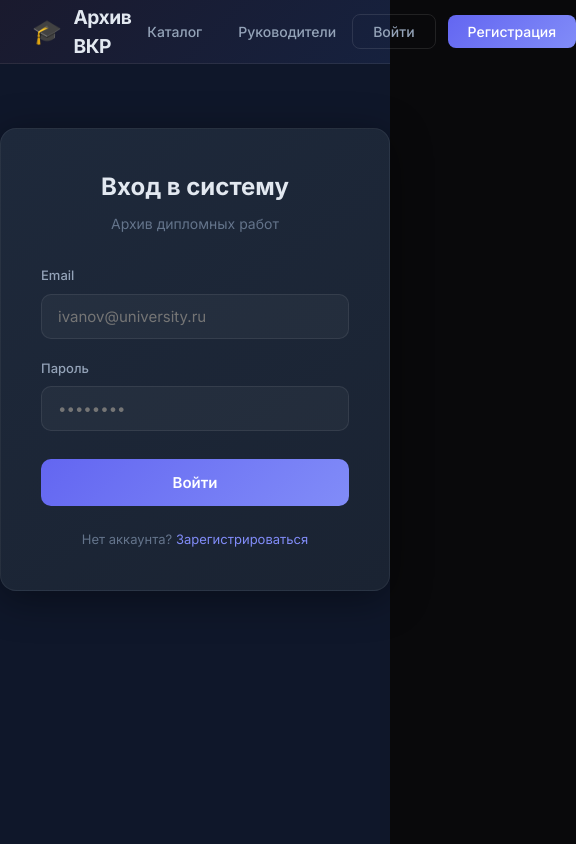
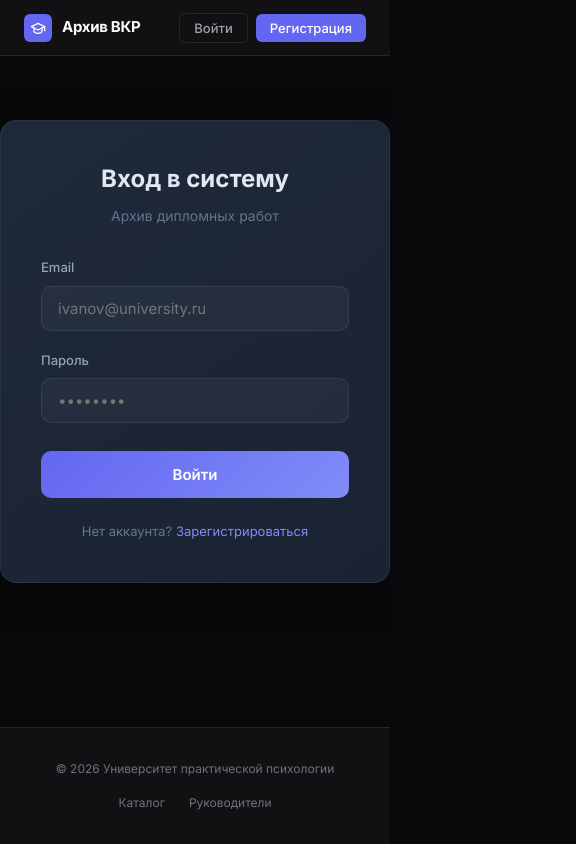
Before and after one commit to AstashevaAG/diplom-archive-front, a React (Vite) app: page /login in a window 390 px wide. Shown: the whole page, 576 px wide, since content can reach past the window. Built offline with nearby package versions, Linux system fonts and the light colour scheme; no server answers.

Commit message:
feat: redesign layout - SVG logo, clean header, footer component, responsive mobile support

```diff
--- a/src/components/Layout/Layout.module.css
+++ b/src/components/Layout/Layout.module.css
@@ -4,65 +4,82 @@
   min-height: 100vh;
 }
 
+/* ===== Header ===== */
 .header {
   display: flex;
   align-items: center;
   justify-content: space-between;
-  padding: 0 2rem;
-  height: 64px;
-  background: linear-gradient(135deg, #1a1a2e, #16213e);
-  border-bottom: 1px solid rgba(255, 255, 255, 0.08);
+  padding: 0 1.5rem;
+  height: var(--header-height);
+  background: var(--bg-secondary);
+  border-bottom: 1px solid var(--border);
   position: sticky;
   top: 0;
   z-index: 100;
-  backdrop-filter: blur(12px);
 }
 
 .logo {
   display: flex;
   align-items: center;
-  gap: 0.75rem;
+  gap: 0.625rem;
   text-decoration: none;
-  color: #e2e8f0;
+  color: var(--text-primary);
   font-weight: 700;
-  font-size: 1.2rem;
-  letter-spacing: -0.025em;
+  font-size: 0.9375rem;
+  letter-spacing: -0.02em;
+  flex-shrink: 0;
 }
 
 .logoIcon {
-  font-size: 1.5rem;
+  display: flex;
+  align-items: center;
+  justify-content: center;
+  width: 28px;
+  height: 28px;
+  background: var(--accent);
+  border-radius: var(--radius-md);
+  color: white;
 }
 
+.logoIcon svg {
+  width: 16px;
+  height: 16px;
+}
+
+/* ===== Navigation ===== */
 .nav {
   display: flex;
   align-items: center;
-  gap: 0.25rem;
+  gap: 1px;
 }
 
 .navLink {
-  padding: 0.5rem 1rem;
-  color: #94a3b8;
+  padding: 0.375rem 0.75rem;
+  color: var(--text-secondary);
   text-decoration: none;
-  border-radius: 8px;
-  font-size: 0.875rem;
+  border-radius: var(--radius-md);
+  font-size: 0.8125rem;
   font-weight: 500;
-  transition: all 0.2s ease;
+  transition: color var(--transition-fast), background var(--transition-fast);
+  white-space: nowrap;
 }
 
 .navLink:hover {
-  color: #e2e8f0;
-  background: rgba(255, 255, 255, 0.06);
+  color: var(--text-primary);
+  background: var(--bg-hover);
 }
 
 .navLinkActive {
-  color: #818cf8;
-  background: rgba(129, 140, 248, 0.1);
+  color: var(--text-primary);
+  background: var(--bg-hover);
 }
 
+/* ===== Header Actions ===== */
 .headerActions {
   display: flex;
   align-items: center;
-  gap: 0.75rem;
+  gap: 0.5rem;
+  flex-shrink: 0;
 }
 
 .userInfo {
@@ -71,49 +88,135 @@
   gap: 0.75rem;
 }
 
+.userMeta {
+  text-align: right;
+}
+
 .userName {
-  color: #e2e8f0;
-  font-size: 0.875rem;
+  color: var(--text-primary);
+  font-size: 0.8125rem;
   font-weight: 500;
+  line-height: 1.2;
 }
 
 .userRole {
-  color: #64748b;
-  font-size: 0.75rem;
+  color: var(--text-muted);
+  font-size: 0.6875rem;
+  line-height: 1.2;
 }
 
+/* ===== Buttons ===== */
 .btn {
-  padding: 0.5rem 1.25rem;
+  display: inline-flex;
+  align-items: center;
+  justify-content: center;
+  padding: 0.375rem 0.875rem;
   border: none;
-  border-radius: 8px;
-  font-size: 0.875rem;
+  border-radius: var(--radius-md);
+  font-size: 0.8125rem;
   font-weight: 500;
   cursor: pointer;
-  transition: all 0.2s ease;
+  transition: all var(--transition-fast);
+  white-space: nowrap;
+  gap: 0.375rem;
 }
 
 .btnPrimary {
-  background: linear-gradient(135deg, #6366f1, #818cf8);
+  background: var(--accent);
   color: white;
 }
 
 .btnPrimary:hover {
-  box-shadow: 0 4px 16px rgba(99, 102, 241, 0.4);
-  transform: translateY(-1px);
+  background: var(--accent-hover);
 }
 
 .btnGhost {
   background: transparent;
-  color: #94a3b8;
-  border: 1px solid rgba(255, 255, 255, 0.1);
+  color: var(--text-secondary);
+  border: 1px solid var(--border);
 }
 
 .btnGhost:hover {
-  color: #e2e8f0;
-  background: rgba(255, 255, 255, 0.06);
+  color: var(--text-primary);
+  background: var(--bg-hover);
+  border-color: var(--border-hover);
 }
 
+/* ===== Main ===== */
 .main {
   flex: 1;
-  background: #0f172a;
+  background: var(--bg-primary);
 }
+
+/* ===== Footer ===== */
+.footer {
+  padding: 2rem 1.5rem;
+  border-top: 1px solid var(--border);
+  background: var(--bg-secondary);
+}
+
+.footerInner {
+  max-width: var(--content-max-width);
+  margin: 0 auto;
+  display: flex;
+  align-items: center;
+  justify-content: space-between;
+  gap: 1rem;
+}
+
+.footerText {
+  font-size: 0.75rem;
+  color: var(--text-muted);
+}
+
+.footerLinks {
+  display: flex;
+  gap: 1.5rem;
+}
+
+.footerLink {
+  font-size: 0.75rem;
+  color: var(--text-muted);
+  text-decoration: none;
+  transition: color var(--transition-fast);
+}
+
+.footerLink:hover {
+  color: var(--text-secondary);
+}
+
+/* ===== Mobile ===== */
+.mobileToggle {
+  display: none;
+  background: none;
+  border: none;
+  color: var(--text-secondary);
+  cursor: pointer;
+  padding: 0.375rem;
+  border-radius: var(--radius-md);
+  transition: background var(--transition-fast);
+}
+
+.mobileToggle:hover {
+  background: var(--bg-hover);
+}
+
+.mobileToggle svg {
+  width: 20px;
+  height: 20px;
+}
+
+@media (max-width: 768px) {
+  .nav {
+    display: none;
+  }
+
+  .mobileToggle {
+    display: flex;
+  }
+
+  .footerInner {
+    flex-direction: column;
+    text-align: center;
+  }
+}
--- a/src/components/Layout/Layout.tsx
+++ b/src/components/Layout/Layout.tsx
@@ -25,7 +25,12 @@ export function Layout({ children }: LayoutProps): ReactNode {
     <div className={styles.layout}>
       <header className={styles.header}>
         <Link to="/" className={styles.logo}>
-          <span className={styles.logoIcon}>🎓</span>
+          <span className={styles.logoIcon}>
+            <svg viewBox="0 0 24 24" fill="none" stroke="currentColor" strokeWidth="2" strokeLinecap="round" strokeLinejoin="round">
+              <path d="M22 10v6M2 10l10-5 10 5-10 5z" />
+              <path d="M6 12v5c0 1.1 2.7 3 6 3s6-1.9 6-3v-5" />
+            </svg>
+          </span>
           Архив ВКР
         </Link>
 
@@ -51,7 +56,7 @@ export function Layout({ children }: LayoutProps): ReactNode {
 
           {hasRole(Role.ADMIN) && (
             <NavLink to="/admin" className={getNavLinkClass}>
-              Админ
+              Управление
             </NavLink>
           )}
         </nav>
@@ -59,7 +64,7 @@ export function Layout({ children }: LayoutProps): ReactNode {
         <div className={styles.headerActions}>
           {isAuthenticated && user ? (
             <div className={styles.userInfo}>
-              <div>
+              <div className={styles.userMeta}>
                 <div className={styles.userName}>{user.fullName}</div>
                 <div className={styles.userRole}>
                   {ROLE_LABELS[user.role] ?? user.role}
@@ -91,6 +96,18 @@ export function Layout({ children }: LayoutProps): ReactNode {
       </header>
 
       <main className={styles.main}>{children}</main>
+
+      <footer className={styles.footer}>
+        <div className={styles.footerInner}>
+          <span className={styles.footerText}>
+            © {String(new Date().getFullYear())} Университет практической психологии
+          </span>
+          <div className={styles.footerLinks}>
+            <Link to="/catalog" className={styles.footerLink}>Каталог</Link>
+            <Link to="/supervisors" className={styles.footerLink}>Руководители</Link>
+          </div>
+        </div>
+      </footer>
     </div>
   );
 }
```
